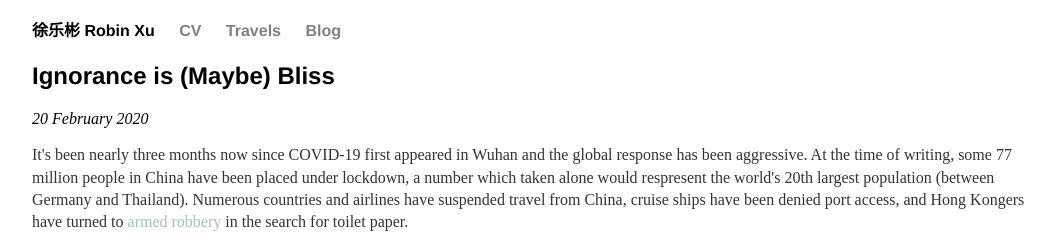
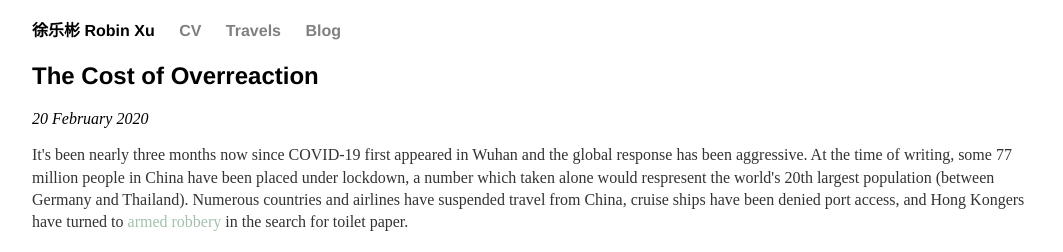
Before and after one commit to robinzxu/robinzxu.github.io, a Jekyll site: the page built from _posts/2020-02-20-the-cost-of-overreaction.md, in a window 1280 px wide. Shown: the top 252 px of the page, without its empty margins (108-1171 px from the left). Built offline with Jekyll 4.4.1, drawn with Linux system fonts in a browser that asks for light colours.

Commit message:
Update and rename 2020-02-20-ignorance-is-maybe-bliss.md to 2020-02-20-the-cost-of-overreaction.md

```diff
--- a/_posts/2020-02-20-ignorance-is-maybe-bliss.md
+++ b/_posts/2020-02-20-the-cost-of-overreaction.md
@@ -1,6 +1,6 @@
 ---
 layout: post
-title: "Ignorance is (Maybe) Bliss"
+title: "The Cost of Overreaction"
 date: 2020-02-20
 ---
 
```
